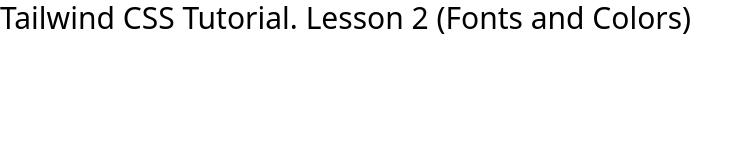
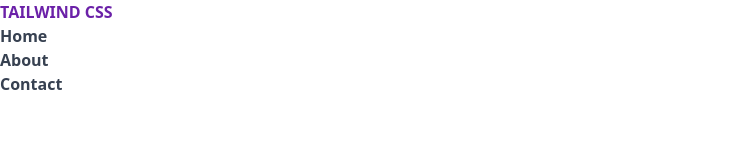
Before and after one commit to sa2209GitHub/tailwind-css-tutorial, a website: page index.html in a window 1280 px wide. Shown: the whole page, without its empty margins (0-753 px from the left). Drawn offline with Linux system fonts and the light colour scheme.

Commit message:
Finalize lesson_02

```diff
--- a/index.html
+++ b/index.html
@@ -9,9 +9,16 @@
 </head>
 
 <body>
-
-	<h1 class="text-3xl">Tailwind CSS Tutorial. Lesson 2 (Fonts and Colors)</h1>
-
+	<header>
+		<a class="font-bold uppercase text-purple-800" href="index.html">tailwind css</a>
+		<nav>
+			<ul class="text-gray-700 font-semibold">
+				<li><a href="#">Home</a></li>
+				<li><a href="#">About</a></li>
+				<li><a href="#">Contact</a></li>
+			</ul>
+		</nav>
+	</header>
 </body>
 
 </html>
--- a/package.json
+++ b/package.json
@@ -3,7 +3,7 @@
 	"version": "1.0.0",
 	"main": "index.js",
 	"scripts": {
-		"build": "tailwindcss -i src/main.css -o public/style.css"
+		"watch": "tailwindcss -i src/main.css -o public/style.css --watch"
 	},
 	"author": "Sergey Arkhangelskiy <sergey.arkhangelskiy@gmail.com>",
 	"license": "MIT",
```
Also changed, not shown: public/style.css.
